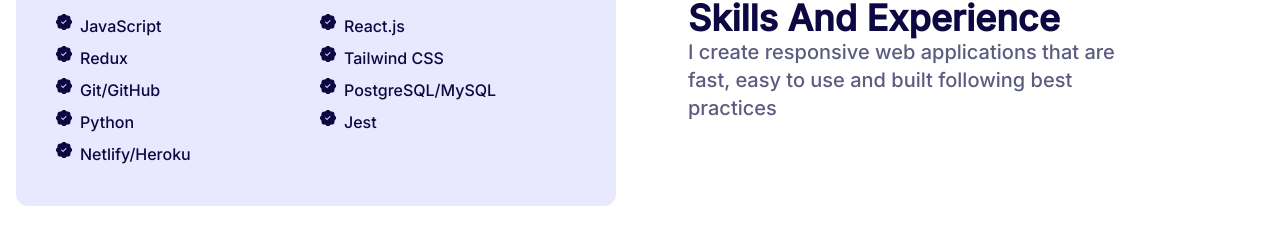
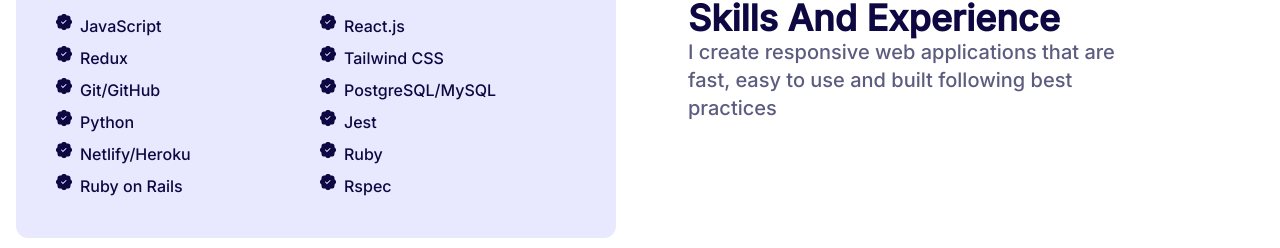
Before and after one commit to d2ndjim/jrl-portfolio, a React (Create React App) app: page / in a window 1280 px wide. Shown: the part 1035-1283 px from the top of the page. Built offline with nearby package versions, Linux system fonts and the light colour scheme.

Commit message:
Update Experience section

```diff
--- a/src/components/Experience.js
+++ b/src/components/Experience.js
@@ -46,6 +46,18 @@
             <BsFillPatchCheckFill />
             <h4>Netlify/Heroku</h4>
           </li>
+          <li className="flex gap-2">
+            <BsFillPatchCheckFill />
+            <h4>Ruby</h4>
+          </li>
+          <li className="flex gap-2">
+            <BsFillPatchCheckFill />
+            <h4>Ruby on Rails</h4>
+          </li>
+          <li className="flex gap-2">
+            <BsFillPatchCheckFill />
+            <h4>Rspec</h4>
+          </li>
         </ul>
       </div>
       <div data-aos="fade-left" className="m-10">
@@ -74,40 +86,40 @@
       >
         <ul className="m-10 grid grid-cols-2 gap-2">
           <li className="flex gap-2">
-            {/* <BsFillPatchCheckFill /> */}
             <h4>JavaScript</h4>
           </li>
           <li className="flex gap-2">
-            {/* <BsFillPatchCheckFill /> */}
             <h4>React.js</h4>
           </li>
           <li className="flex gap-2">
-            {/* <BsFillPatchCheckFill /> */}
             <h4>Redux</h4>
           </li>
           <li className="flex gap-2">
-            {/* <BsFillPatchCheckFill /> */}
             <h4>Tailwind CSS</h4>
           </li>
           <li className="flex gap-2">
-            {/* <BsFillPatchCheckFill /> */}
             <h4>Git/GitHub</h4>
           </li>
           <li className="flex gap-2">
-            {/* <BsFillPatchCheckFill /> */}
             <h4>PostgreSQL/MySQL</h4>
           </li>
           <li className="flex gap-2">
-            {/* <BsFillPatchCheckFill /> */}
             <h4>Python</h4>
           </li>
           <li className="flex gap-2">
-            {/* <BsFillPatchCheckFill /> */}
             <h4>Jest</h4>
           </li>
           <li className="flex gap-2">
-            {/* <BsFillPatchCheckFill /> */}
             <h4>Netlify/Heroku</h4>
+          </li>
+          <li className="flex gap-2">
+            <h4>Ruby</h4>
+          </li>
+          <li className="flex gap-2">
+            <h4>Ruby on Rails</h4>
+          </li>
+          <li className="flex gap-2">
+            <h4>Rspec</h4>
           </li>
         </ul>
       </div>
```
